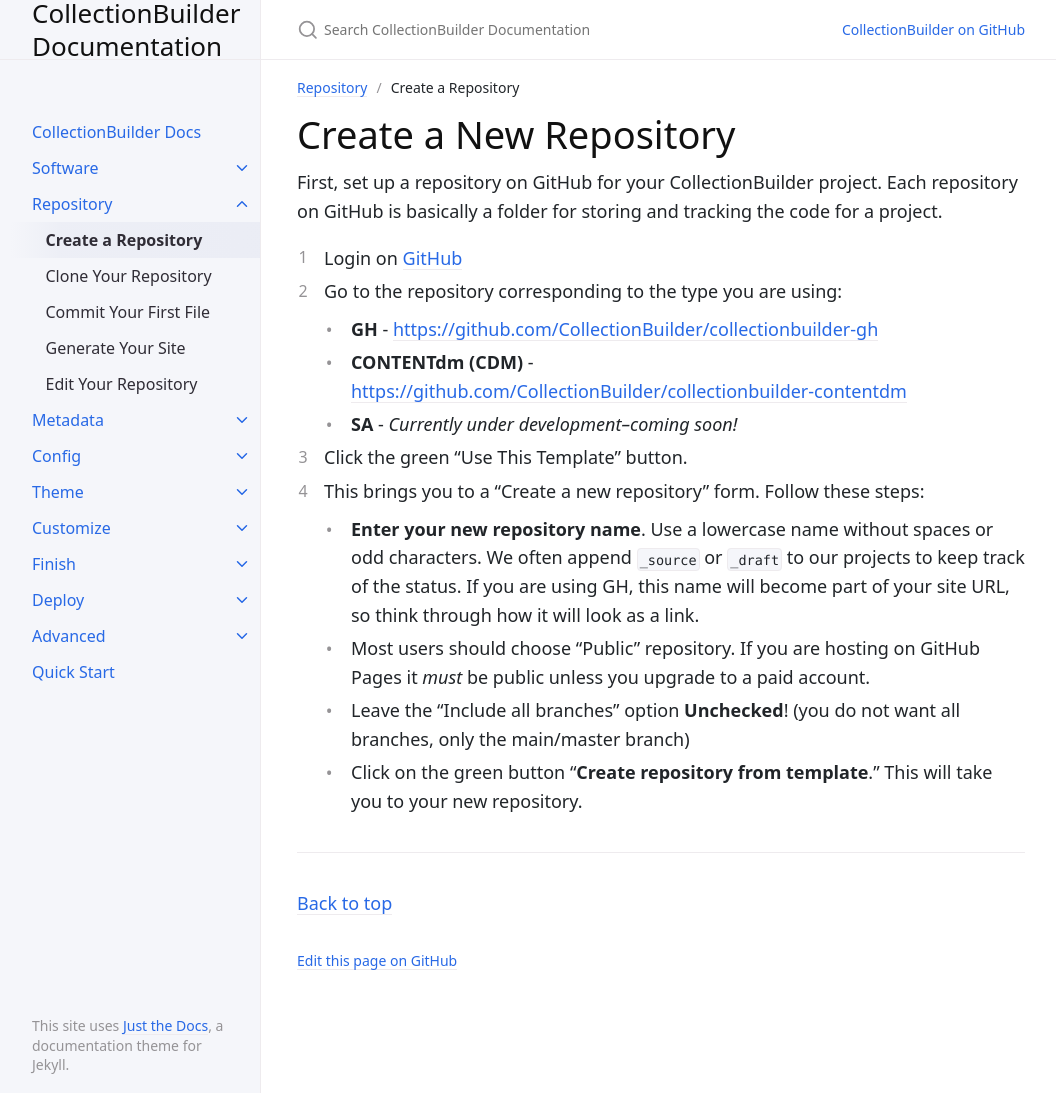
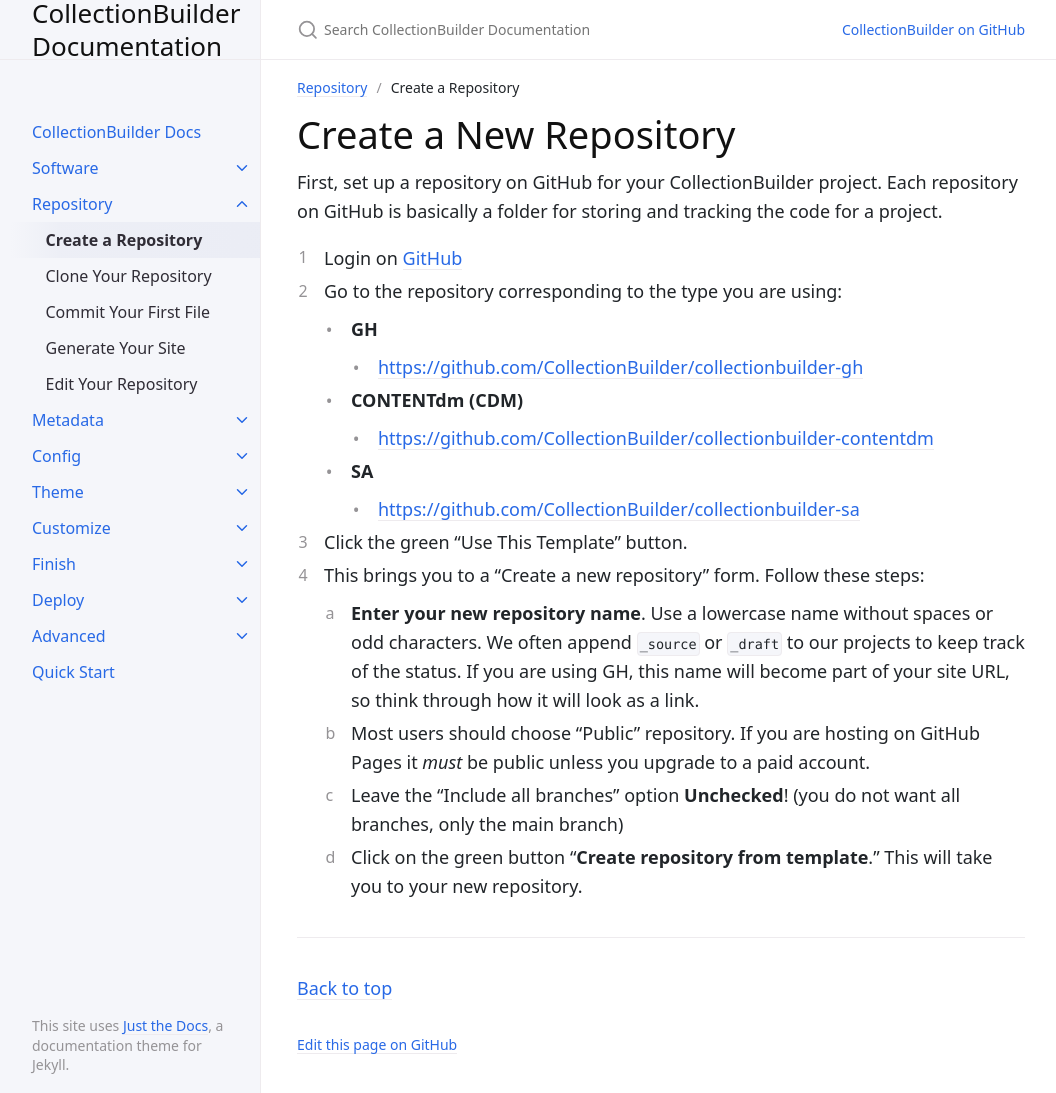
Before and after one commit to CollectionBuilder/cb-docs, a Jekyll site: the page built from docs/02_repository/create.md, in a window 1280 px wide and 1093 px high. Shown: the whole window, without its empty margins (111-1167 px from the left). Built offline with Jekyll 4.4.1, drawn with Linux system fonts in a browser that asks for light colours.

```diff
--- a/docs/02_repository/create.md
+++ b/docs/02_repository/create.md
@@ -12,14 +12,17 @@ Each repository on GitHub is basically a folder for storing and tracking the cod
 {% capture newrepo %}
 1. Login on [GitHub](https://github.com)
 2. Go to the repository corresponding to the type you are using:
-    - **GH** - <https://github.com/CollectionBuilder/collectionbuilder-gh>
-    - **CONTENTdm (CDM)** - <https://github.com/CollectionBuilder/collectionbuilder-contentdm>
-    - **SA** - *Currently under development--coming soon!*
+    - **GH**
+        - <https://github.com/CollectionBuilder/collectionbuilder-gh>{:target="_blank"}
+    - **CONTENTdm (CDM)**
+        - <https://github.com/CollectionBuilder/collectionbuilder-contentdm>{:target="_blank"}
+    - **SA**
+        - <https://github.com/CollectionBuilder/collectionbuilder-sa>{:target="_blank"}
 2. Click the green "Use This Template" button.
 3. This brings you to a "Create a new repository" form. Follow these steps:
-    - **Enter your new repository name**. Use a lowercase name without spaces or odd characters. We often append `_source` or `_draft` to our projects to keep track of the status. If you are using GH, this name will become part of your site URL, so think through how it will look as a link.
-    - Most users should choose "Public" repository. If you are hosting on GitHub Pages it *must* be public unless you upgrade to a paid account.
-    - Leave the "Include all branches" option **Unchecked**! (you do not want all branches, only the main/master branch)
-    - Click on the green button "**Create repository from template**." This will take you to your new repository.
+    1. **Enter your new repository name**. Use a lowercase name without spaces or odd characters. We often append `_source` or `_draft` to our projects to keep track of the status. If you are using GH, this name will become part of your site URL, so think through how it will look as a link.
+    2. Most users should choose "Public" repository. If you are hosting on GitHub Pages it *must* be public unless you upgrade to a paid account.
+    3. Leave the "Include all branches" option **Unchecked**! (you do not want all branches, only the main branch)
+    4. Click on the green button "**Create repository from template**." This will take you to your new repository.
 {% endcapture %}
 {% include feature/card.html text=newrepo %}
```
Also changed, not shown: docs/02_repository/clone.md (+1 -1 lines), index.md (+2 -2 lines).
